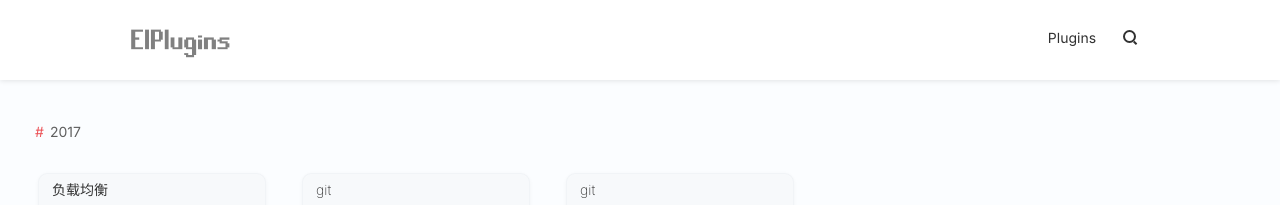
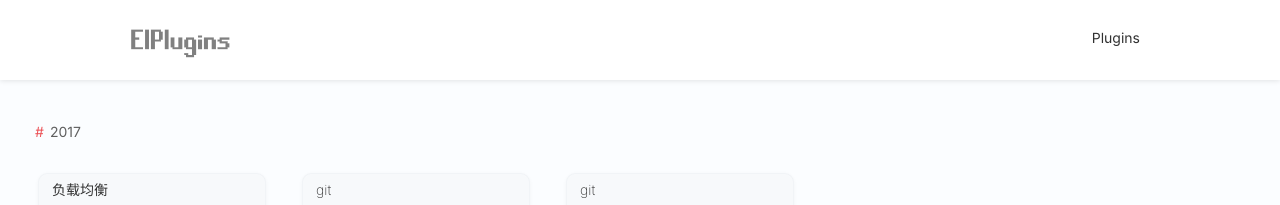
Before and after one commit to Elli-tt/elli-tt.github.io, a Jekyll site: the page built from archives/index.html, in a window 1280 px wide. Shown: the top 205 px of the page. Built offline with Jekyll 4.4.1, drawn with Linux system fonts in a browser that asks for light colours; nearby versions of some CDN libraries; comment, search, counter and statistics services are not loaded.

Commit message:
Update default.html

```diff
--- a/_layouts/default.html
+++ b/_layouts/default.html
@@ -15,17 +15,9 @@
       <a href="/" title="eng1 {{  site.title }}" class="navbar-logo"> <img src="{{ site.url }}/style/images/logo-el.png" alt="{{ site.title }}"> </a>
         <div class="navbar-menu">
            {% for link in site.links %}
-            <a href="{{ link.url }}"  title="eng2 {{  link.name }}" data-hover="{{link.name}}">{{ link.name }}</a>
+            <a href="{{ link.url }}"  title="{{  link.name }}" data-hover="{{link.name}}">{{ link.name }}</a>
                 {% endfor %}
           </div>
-        <div class="navbar-search" onclick="">
-            <span class="icon-search"></span>
-            <form method="post" action="/404.html" role="search">
-                <span class="search-box">
-         <input type="text" class="input" id="cb-search-content" required="true" placeholder="eng3" maxlength="30" autocomplete="off">
-                </span>
-            </form>
-        </div>
         <div class="navbar-mobile-menu" onclick="">
             <span class="icon-menu cross"><span class="middle"></span></span>
             <ul>
```
